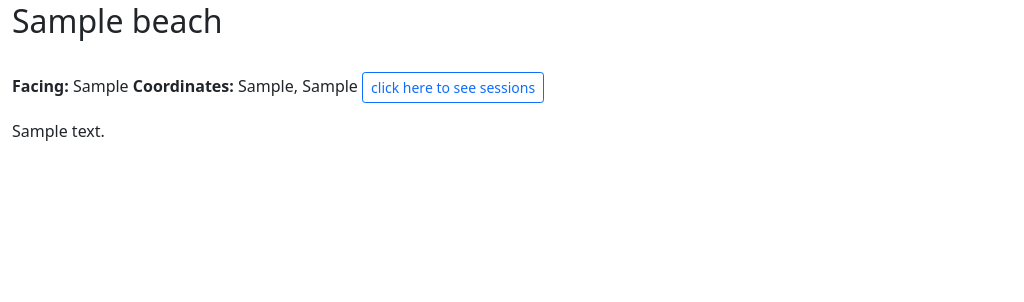
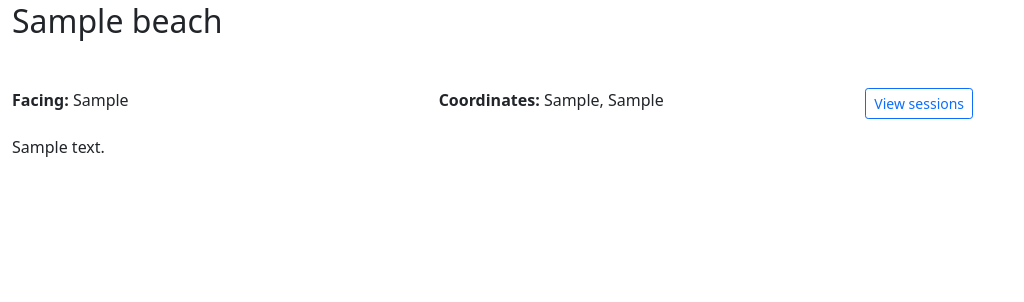
Before and after one commit to Cillian-G/The_Lineup, a Django app: page / in a window 1280 px wide. Shown: the part 94-396 px from the top of the page, without its empty margins (0-1024 px from the left). Run offline with Django 3.2, Linux system fonts and the light colour scheme; tables that the repository leaves empty hold one stand-in row (values such as "Sample post").

Commit message:
Adjust image spacing

```diff
--- a/templates/beach_sessions.html
+++ b/templates/beach_sessions.html
@@ -48,8 +48,6 @@
                 {% endif %}
             </ul>
 
-
-
             {% empty %}
                 <p>No sessions found for {{ day }}</p>
             {% endfor %}
--- a/templates/index.html
+++ b/templates/index.html
@@ -4,16 +4,46 @@
 
 <div class="container-fluid">
     {% for beach in beach_list %}
-    <h2>{{ beach.name }}</h2>
-    <img src=" {{ beach.beach_image.url }}" width="100%">
+    <h2> {{ beach.name }} </h2>
+    <div class="container">
+        <div class="row">
+            <div class="col-8">
+                <img src=" {{ beach.beach_image.url }}" width="100%" class="image-fluid">
+            </div>
+            <div class="col-4">
+            </div>
+        </div>
+        <!-- <div class="row justify-content-md">
+            <div class="col col-lg-2">
+
+            </div>
+            <div class="col col-md">
+                <img src=" {{ beach.beach_image.url }}" width="100%" class="image-fluid">
+            </div>
+            <div class="col col-lg-2">
+
+            </div>
+        </div> -->
+    </div>
     <p>
+        <div class="row">
+            <div class="col">
                 <strong>Facing: </strong>{{ beach.facing}}
+            </div>
+            <div class="col">
                 <strong>Coordinates: </strong>{{ beach.latitude }}, {{ beach.longitude }}
+            </div>
+            <div class="col">
                 <a href="{% url 'beach_sessions' beach.slug %}">
                     <button class="btn btn-outline-primary btn-sm">
-                click here to see sessions
+                        View sessions
                     </button>
                 </a>
+            </div>
+        </div>
+
+
+
     </p>
 
     <p>{{ beach.notes }}</p>
```
Lines whose indentation alone changed are shown as unchanged.
